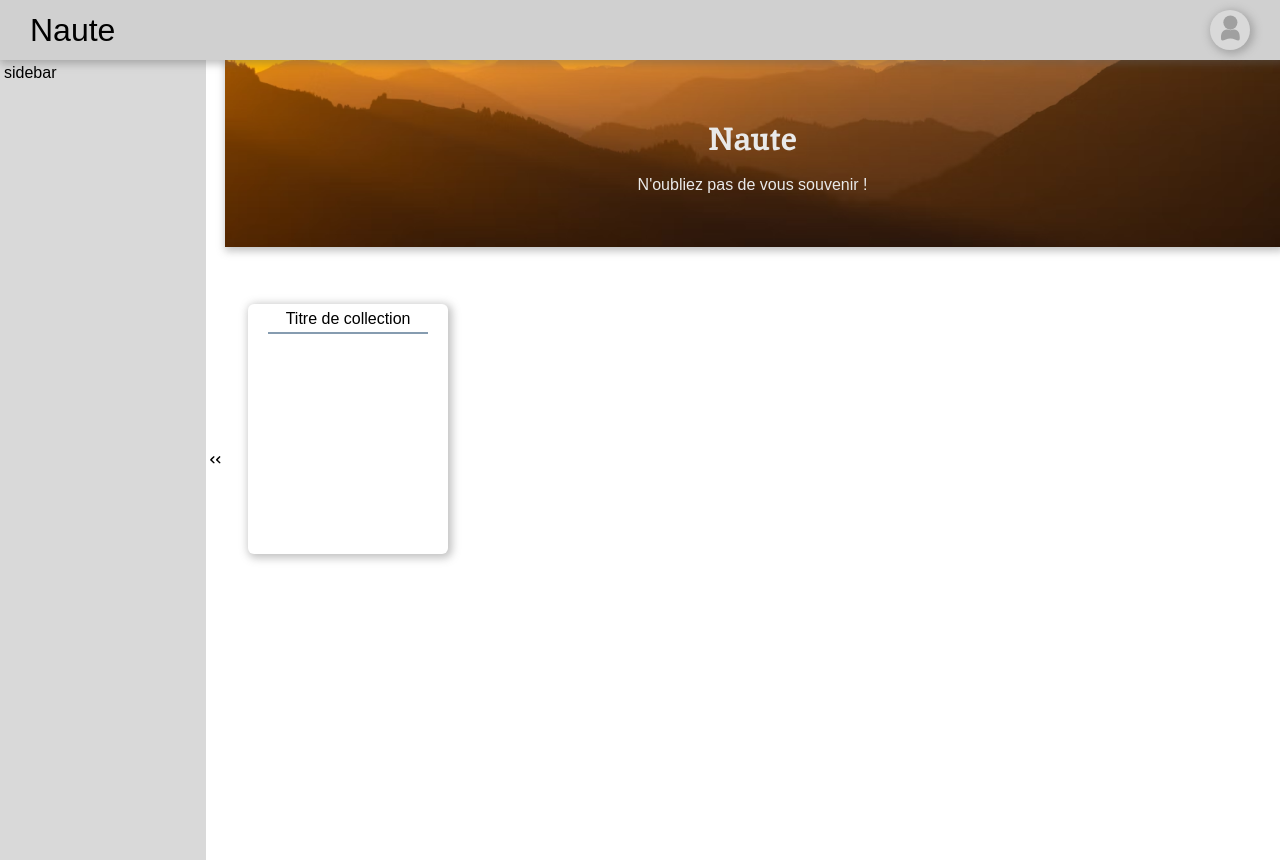
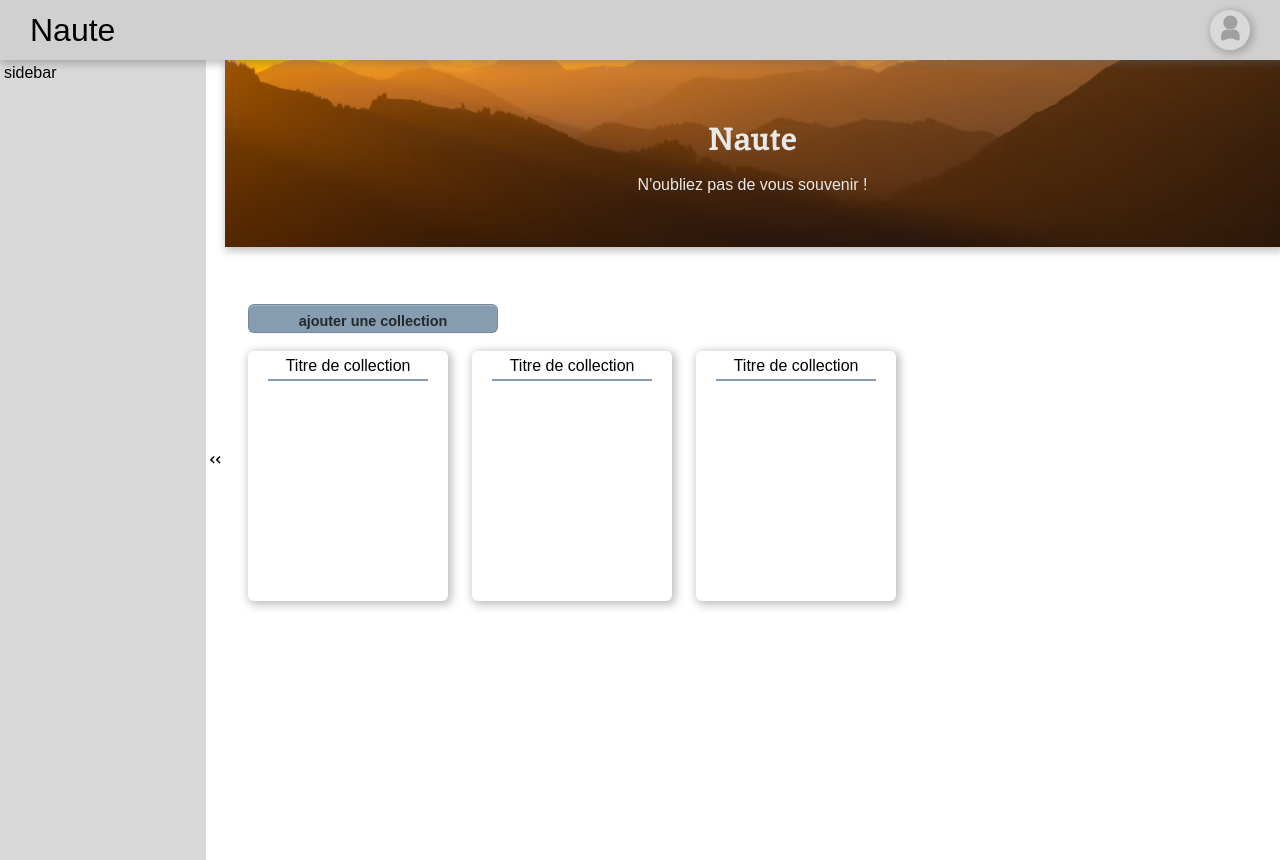
Before and after one commit to LA4/NAUTE, a React (Vite) app: page / in a window 1280 px wide. Built offline with nearby package versions, Linux system fonts and the light colour scheme; a web font is replaced by a local one.

Commit message:
naute conaite & collection placement

```diff
--- a/src/components/button/Button.tsx
+++ b/src/components/button/Button.tsx
@@ -4,6 +4,8 @@ type Props = {
   color?: string | undefined;
   width?: string | number | undefined;
   height?: string | number | undefined;
+  fontSize?: string | undefined;
+  fontWeight?: string | undefined;
   active?: boolean | undefined;
   props?: Props;
 };
@@ -14,12 +16,16 @@ export function Button({
   width,
   height,
   active,
+  fontSize,
+  fontWeight,
   ...props
 }: Props) {
   const buttonStyle = {
     color: color,
     width: width,
     height: height,
+    fontSize: fontSize,
+    fontWeight: fontWeight,
   };
   return (
     <>
--- a/src/partials/nauteContainer/nautecontainer.css
+++ b/src/partials/nauteContainer/nautecontainer.css
@@ -1,5 +1,13 @@
 .naute-container{
     display: flex;
+    flex-direction: column;
+    gap:18px ;
     width: 100%;
     height: 100%;
 }
+.naute-collection-container{
+    display: flex;
+    width: 100%;
+    height: auto;
+    gap: 1.5rem;
+}
--- a/src/partials/nauteContainer/nautecontainer.tsx
+++ b/src/partials/nauteContainer/nautecontainer.tsx
@@ -1,10 +1,24 @@
+import { Button } from "../../components/button/Button";
 import { Collection } from "../collection/Collection";
 import "./nautecontainer.css";
 export function NauteContainer() {
   return (
     <>
       <div className="naute-container">
-        <Collection></Collection>
+        <Button
+          width="250px"
+          height="29px"
+          fontSize=".9rem"
+          fontWeight="600"
+          active={true}
+        >
+          ajouter une collection
+        </Button>
+        <div className="naute-collection-container">
+          <Collection></Collection>
+          <Collection></Collection>
+          <Collection></Collection>
+        </div>
       </div>
     </>
   );
```
